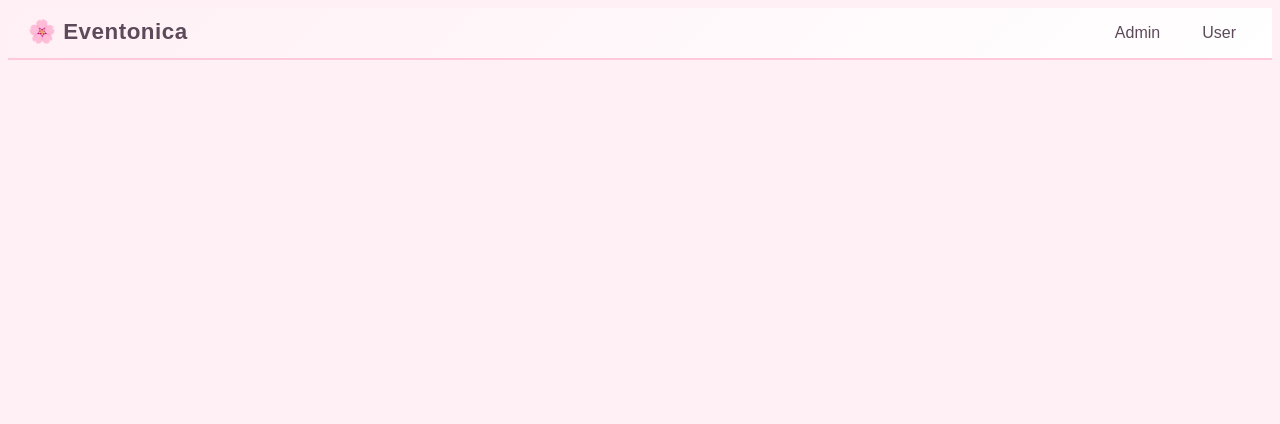
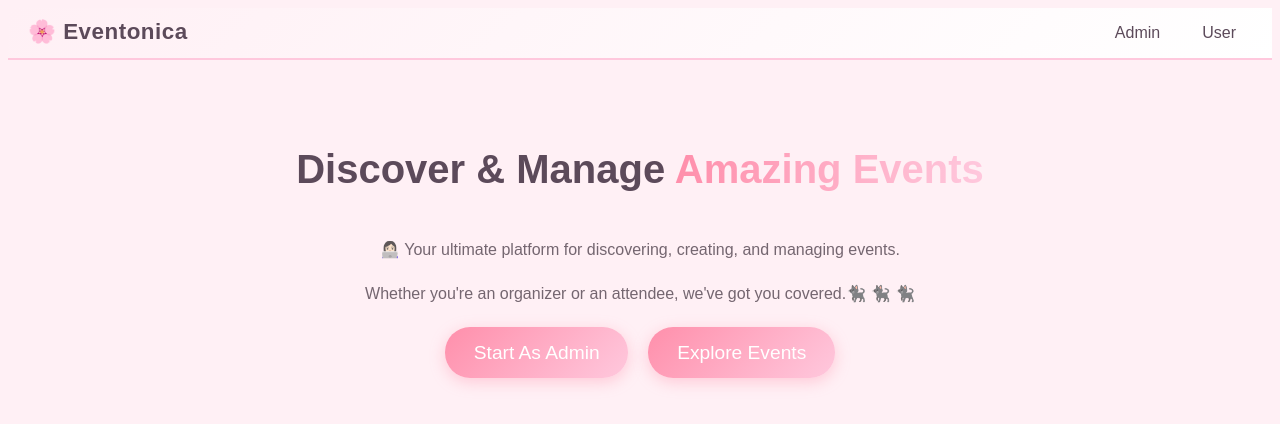
Before and after one commit to shuwangs/eventonica, a React (Vite) app in the folder client/: page / in a window 1280 px wide. Shown: the top 424 px of the page. Built offline with nearby package versions, Linux system fonts and the light colour scheme.

Commit message:
add a landing page and style it

```diff
--- a/client/src/App.css
+++ b/client/src/App.css
@@ -15,3 +15,48 @@
   line-height: 1.1rem;
   border-bottom: 2px solid var(--border-edge);
 }
+
+.landing {
+  padding: 60px 16px;
+  display:flex;
+  flex-direction: column;
+  justify-content: center;
+  align-items: center;
+  gap:20px;
+}
+
+.landing h1 span {
+  background: linear-gradient(90deg, var(--accent-primary), var(--accent-secondary));
+  -webkit-background-clip: text;
+  color: transparent;
+}
+
+.landing p {
+  margin: 0;
+  max-width: 760px;
+  line-height: 1.55;
+  font-size: 16px;
+  color: rgba(77, 63, 74, 0.78);
+}
+.link-btns {
+  display: flex;
+  flex-direction: row;
+  justify-content: space-around;
+  gap:20px;
+}
+
+.link-btns .enter-admin-btn {
+  border: transparent;
+}
+
+.link-btns .enter-user-btn {
+
+  border: transparent;
+}
+
+.enter-admin-btn:hover, .enter-user-btn:hover{
+  background-color: var(--accent-primary);
+  color: var(--text-primary);
+  transform: translateY(-2px);
+
+}
--- a/client/src/App.jsx
+++ b/client/src/App.jsx
@@ -2,7 +2,7 @@ import { BrowserRouter, Routes, Route, Navigate } from "react-router-dom";
 import TopNav from "./components/TopNav";
 import UserPage from "./pages/UserPage";
 import ManagerPage from "./pages/ManagerPage";
-
+import LandingPage from "./pages/LandingPage";
 import "./App.css";
 
 function App() {
@@ -12,6 +12,7 @@ function App() {
 
       <div className="app-container">
         <Routes>
+          <Route path="/" element={<LandingPage />} />
           <Route path="/admin" element={<ManagerPage />} />
           <Route path="/user" element={<UserPage />} />
         </Routes>
--- a/client/src/components/TopNav.jsx
+++ b/client/src/components/TopNav.jsx
@@ -5,7 +5,7 @@ import "./TopNav.css";
 const TopNav = () => {
   return (
     <Navbar className="top-nav">
-      <Navbar.Brand className="brand" href="#">
+      <Navbar.Brand className="brand" href="/">
         🌸 Eventonica
       </Navbar.Brand>
 
--- /dev/null
+++ b/client/src/pages/LandingPage.jsx
@@ -0,0 +1,32 @@
+import { Link } from "react-router-dom";
+import "../App.css";
+
+const LandingPage = () => {
+  return (
+    <div className="landing">
+      <h1>
+        Discover & Manage <span>Amazing Events</span>
+      </h1>
+      <p>
+        👩🏻‍💻 Your ultimate platform for discovering, creating, and managing
+        events.
+      </p>
+      <p>
+        Whether you're an organizer or an attendee, we've got you covered.🐈‍⬛ 🐈‍⬛
+        🐈‍⬛{" "}
+      </p>
+      <div className="link-btns">
+        {" "}
+        <Link to="/admin">
+          <button className="btn-primary enter-admin-btn">
+            Start As Admin
+          </button>
+        </Link>
+        <Link to="/user">
+          <button className="btn-primary enter-user-btn">Explore Events</button>
+        </Link>
+      </div>
+    </div>
+  );
+};
+export default LandingPage;
```
